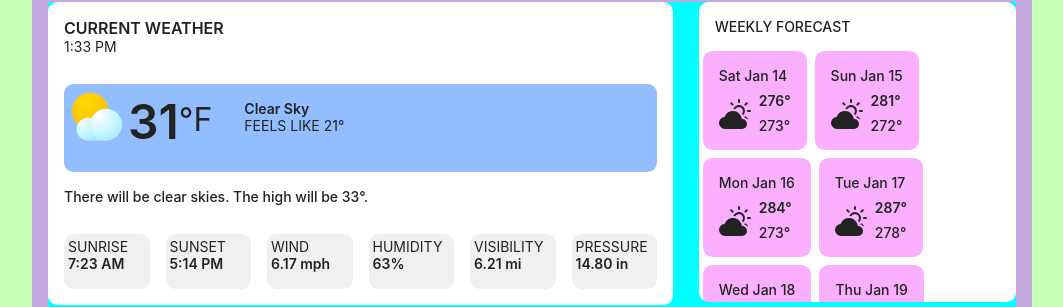
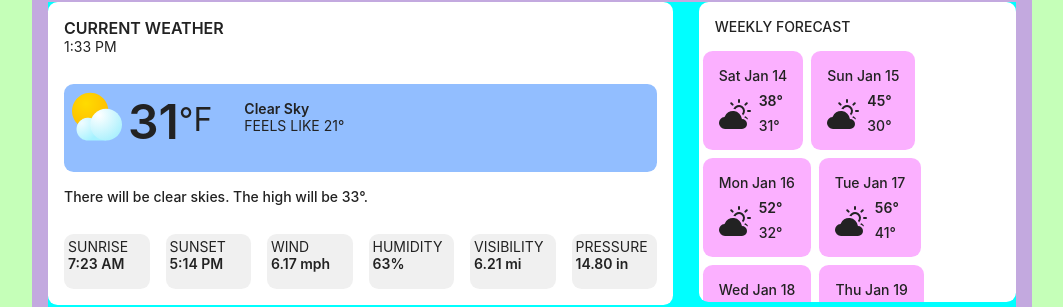
Before and after one commit to salvantjeff/weather-forecast, a React (Create React App) app in the folder weather-forecast-app/: page / in a window 1280 px wide. Shown: the part 161-468 px from the top of the page, without its empty margins (108-1171 px from the left). Built offline with nearby package versions, Linux system fonts and the light colour scheme; no server answers.

Commit message:
Convert temp

```diff
--- a/weather-forecast-app/src/components/Main/Weekly/Weekly.js
+++ b/weather-forecast-app/src/components/Main/Weekly/Weekly.js
@@ -1,6 +1,7 @@
 import './Weekly.css';
 import { BsFillCloudSunFill, BsFillSunFill } from 'react-icons/bs';
 import initWeatherData from '../../../data/initWeatherData';
+import { kelvinToCelsius, kelvinToFahrenheit } from '../../../helper/convert';
 
 function Weekly({ weatherData }) {
     let daily = initWeatherData.daily;
@@ -8,6 +9,8 @@ function Weekly({ weatherData }) {
         daily = [...weatherData.daily];
     };
 
+    // const conversionFunc = toCelsius ? kelvinToCelsius : kelvinToFahrenheit;
+    const conversionFunc = kelvinToFahrenheit;
     return (
         <div className='weekly-section'>
             <div className='weekly-title'>
@@ -21,8 +24,8 @@ function Weekly({ weatherData }) {
                             <div className='weekday-details'>
                                 <div className='weekday-weather-icon'><BsFillCloudSunFill size='2rem'/></div>
                                 <div className='weekday-extremes'>
-                                    <div className='weekday-high'>{Math.round(day.temp_high)}°</div>
-                                    <div className='weekday-low'>{Math.round(day.temp_low)}°</div>
+                                    <div className='weekday-high'>{Math.round(conversionFunc(day.temp_high))}°</div>
+                                    <div className='weekday-low'>{Math.round(conversionFunc(day.temp_low))}°</div>
                                 </div>
                             </div>
                         </div>
```
